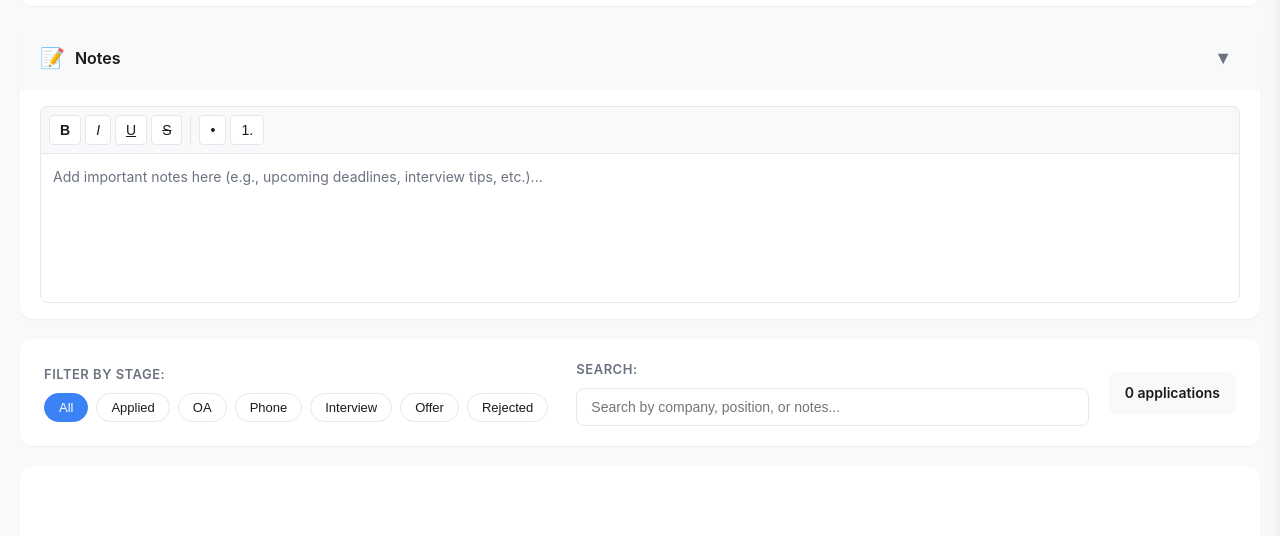
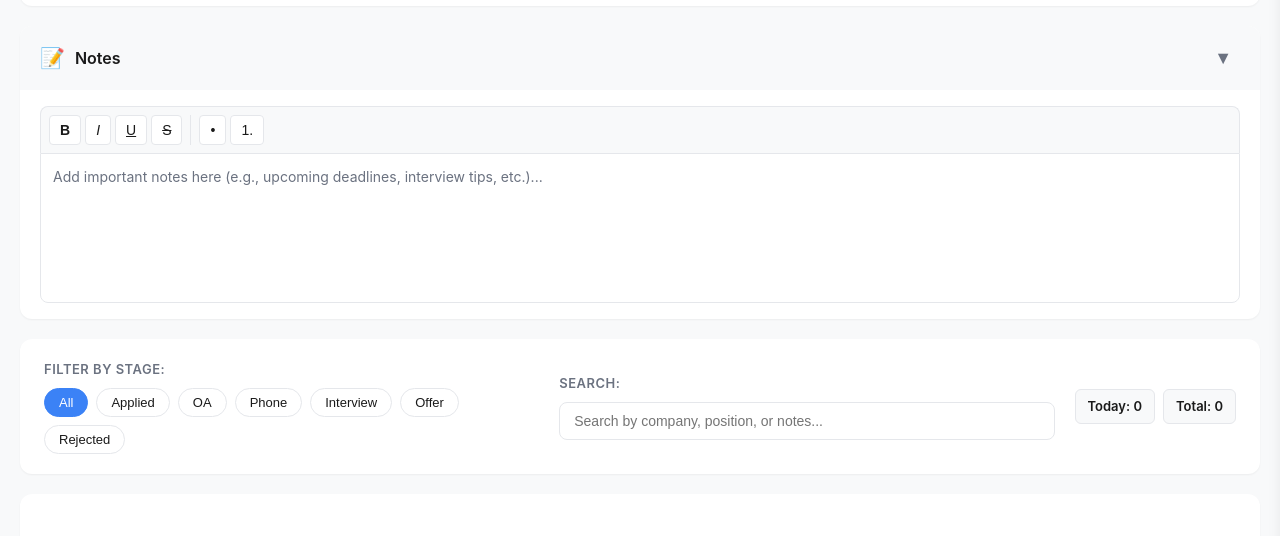
Before and after one commit to LingEnOwO/Job-Application-Tracker, a browser extension: page extension/sheet-ui.html in a window 1280 px wide. Shown: the part 98-634 px from the top of the page. Drawn offline with Linux system fonts and the light colour scheme.

Commit message:
Add "Today" applications count next to total count
- Add two compact pills showing "Today: X" and "Total: Y"
- Calculate today's count based on createdAt timestamp (local day)
- Display pills side-by-side with clean, minimal design
- Filtered view shows "Total: shown/total" format
- No changes to layout, filters, or search functionality

```diff
--- a/extension/sheet-ui-app.js
+++ b/extension/sheet-ui-app.js
@@ -116,11 +116,26 @@ function updateCount() {
   const total = applications.length;
   const shown = filtered.length;
 
-  const countText = document.getElementById("countText");
+  // Calculate today's count based on createdAt
+  const startOfToday = new Date();
+  startOfToday.setHours(0, 0, 0, 0);
+  const startOfTodayMs = startOfToday.getTime();
+
+  const todayCount = applications.filter((app) => {
+    const createdAt = app.createdAt || 0;
+    return createdAt >= startOfTodayMs;
+  }).length;
+
+  // Update today count
+  const todayCountEl = document.getElementById("todayCount");
+  todayCountEl.textContent = `Today: ${todayCount}`;
+
+  // Update total count
+  const totalCountEl = document.getElementById("totalCount");
   if (shown === total) {
-    countText.textContent = `${total} application${total !== 1 ? "s" : ""}`;
+    totalCountEl.textContent = `Total: ${total}`;
   } else {
-    countText.textContent = `${shown} of ${total} application${total !== 1 ? "s" : ""}`;
+    totalCountEl.textContent = `Total: ${shown}/${total}`;
   }
 }
 
--- a/extension/sheet-ui-styles.css
+++ b/extension/sheet-ui-styles.css
@@ -293,13 +293,20 @@ body {
 }
 
 .count-display {
-  padding: 10px 16px;
+  display: flex;
+  gap: 8px;
+  align-items: center;
+}
+
+.count-pill {
+  padding: 6px 12px;
   background: var(--color-bg-secondary);
-  border-radius: 8px;
-  font-size: 14px;
+  border-radius: 6px;
+  font-size: 13px;
   font-weight: 600;
   color: var(--color-text);
   white-space: nowrap;
+  border: 1px solid var(--color-border);
 }
 
 .btn {
--- a/extension/sheet-ui.html
+++ b/extension/sheet-ui.html
@@ -65,7 +65,8 @@
                     placeholder="Search by company, position, or notes...">
             </div>
             <div class="count-display">
-                <span id="countText">0 applications</span>
+                <span class="count-pill" id="todayCount">Today: 0</span>
+                <span class="count-pill" id="totalCount">Total: 0</span>
             </div>
         </div>
 
```
